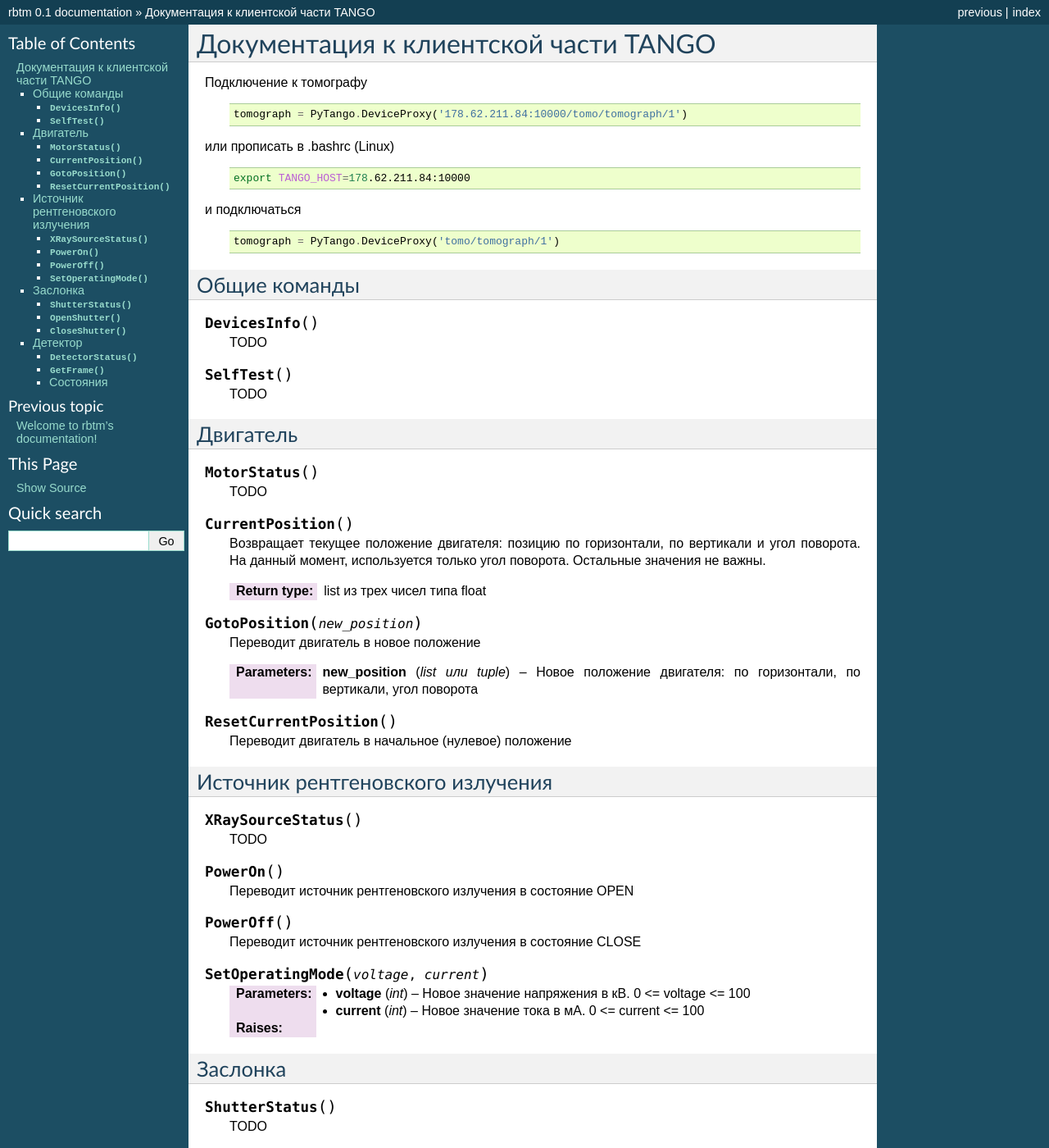
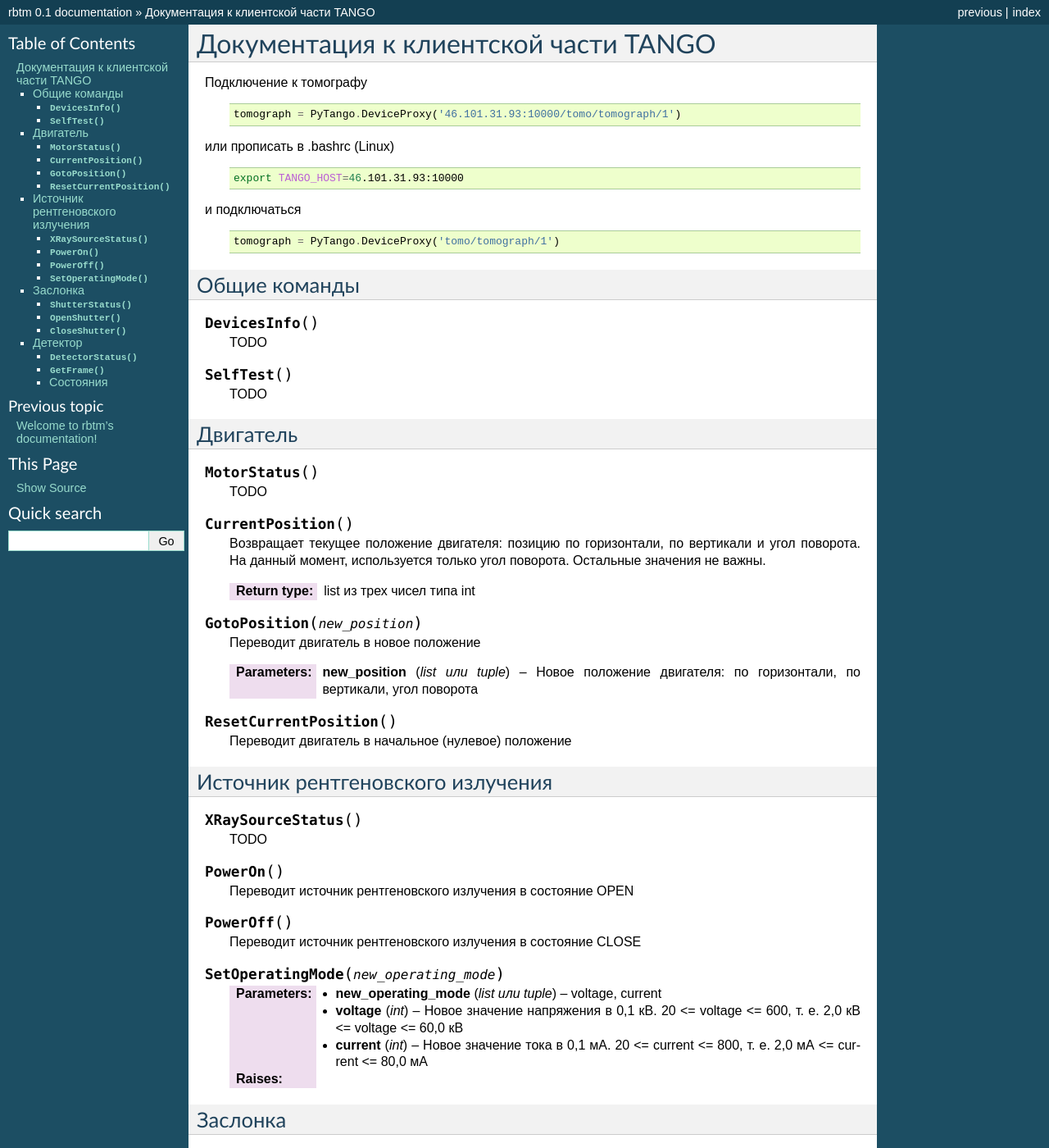
Before and after one commit to dmitryKonturov/robotom, a Sphinx documentation site: the page built from docs/source/client.rst, in a window 1280 px wide and 1400 px high. Shown: the whole window at 82% size. Built offline with Sphinx 7.4.7, drawn with Linux system fonts in a browser that asks for light colours.

Commit message:
new limits and types

```diff
--- a/docs/source/client.rst
+++ b/docs/source/client.rst
@@ -4,12 +4,12 @@
 Подключение к томографу
     .. code-block:: python
 
-        tomograph = PyTango.DeviceProxy('178.62.211.84:10000/tomo/tomograph/1')
+        tomograph = PyTango.DeviceProxy('46.101.31.93:10000/tomo/tomograph/1')
 
 или прописать в .bashrc (Linux)
     .. code-block:: bash
 
-        export TANGO_HOST=178.62.211.84:10000
+        export TANGO_HOST=46.101.31.93:10000
 
 и подключаться
     .. code-block:: python
@@ -41,7 +41,7 @@
    Возвращает текущее положение двигателя: позицию по горизонтали, по вертикали и угол поворота.
    На данный момент, используется только угол поворота. Остальные значения не важны.
 
-   :rtype: list из трех чисел типа float
+   :rtype: list из трех чисел типа int
 
 
 .. function:: GotoPosition(new_position)
@@ -72,11 +72,13 @@
 
    Переводит источник рентгеновского излучения в состояние CLOSE
 
-.. function:: SetOperatingMode(voltage, current)
+.. function:: SetOperatingMode(new_operating_mode)
 
-   :param voltage: Новое значение напряжения в кВ. 0 <= voltage <= 100
+   :param new_operating_mode: voltage, current
+   :type new_operating_mode: list или tuple
+   :param voltage: Новое значение напряжения в 0,1 кВ. 20 <= voltage <= 600, т. е. 2,0 кВ <= voltage <= 60,0 кВ
    :type voltage: int
-   :param current: Новое значение тока в мА. 0 <= current <= 100
+   :param current: Новое значение тока в 0,1 мА. 20 <= current <= 800, т. е. 2,0 мА <= current <= 80,0 мА
    :type current: int
    :raises:
 
```
